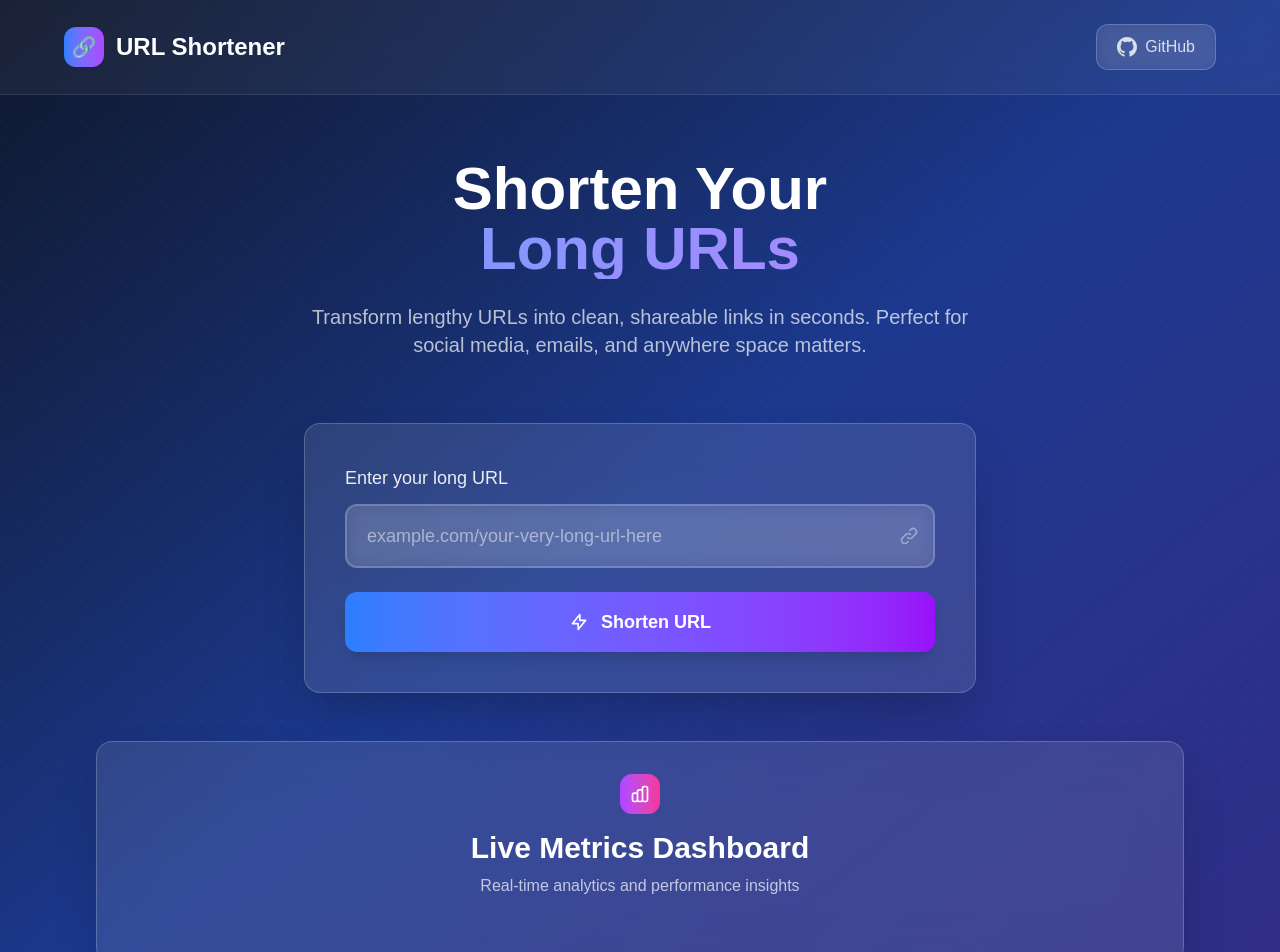
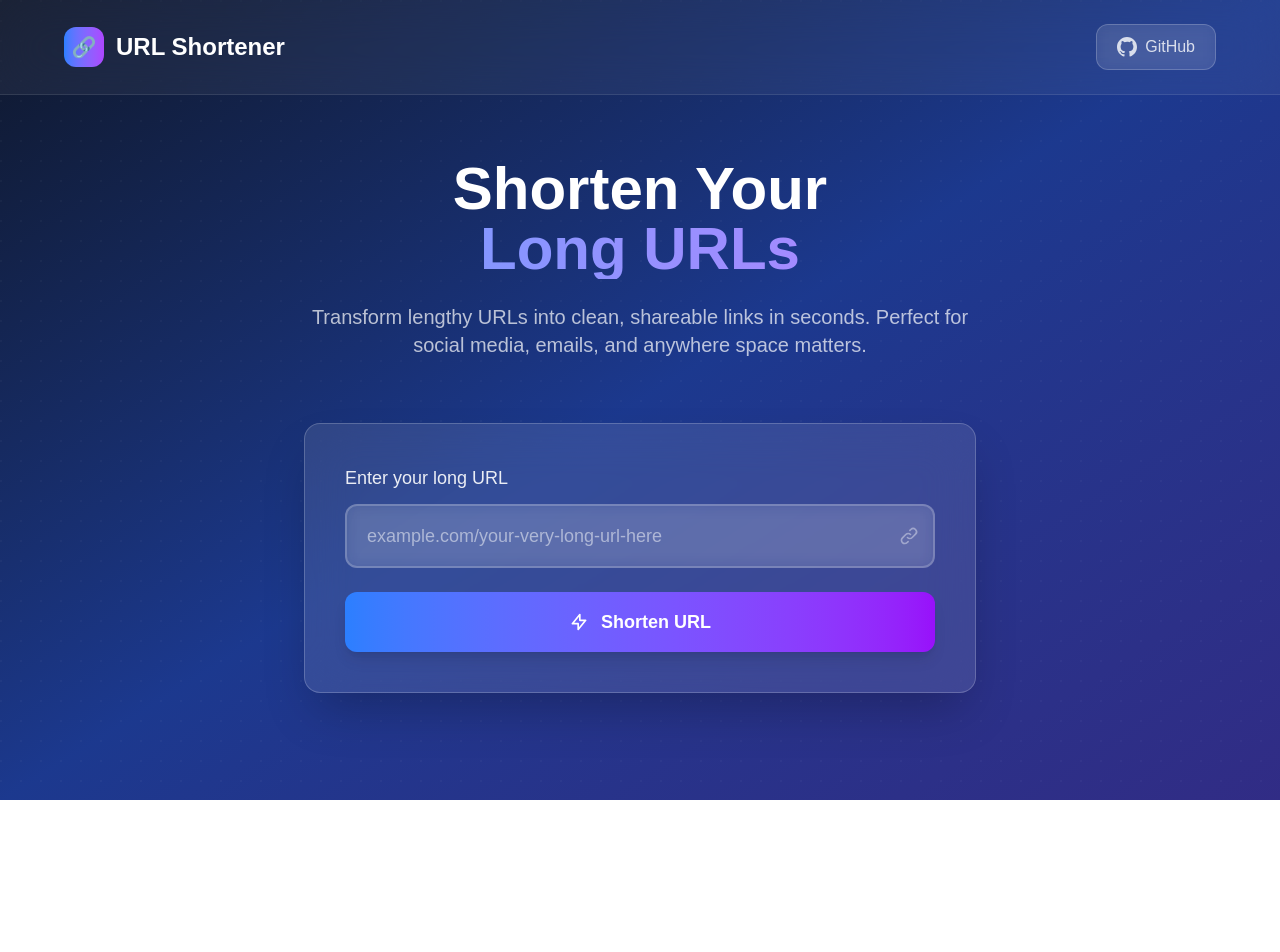
Before and after one commit to JohnBPerkins/url-shortener, a Next.js app in the folder frontend/: page / in a window 1280 px wide. Shown: the top 952 px of the page. After the commit the page ends 800 px from the top, so only its background shows below. Built offline with nearby package versions, Linux system fonts and the light colour scheme; no server answers.

Commit message:
refactor: remove MetricsDashboard from frontend completely

```diff
--- a/frontend/src/app/page.tsx
+++ b/frontend/src/app/page.tsx
@@ -1,7 +1,7 @@
 'use client';
 
 import { UrlShortener } from '@/components/UrlShortener';
-import { MetricsDashboard } from '@/components/MetricsDashboard';
+// import { MetricsDashboard } from '@/components/MetricsDashboard';
 
 export default function Home() {
   return (
@@ -56,7 +56,7 @@ export default function Home() {
 
           <div className="flex flex-col items-center gap-12">
             <UrlShortener />
-            <MetricsDashboard />
+            {/* <MetricsDashboard /> */}
           </div>
         </main>
       </div>
```
